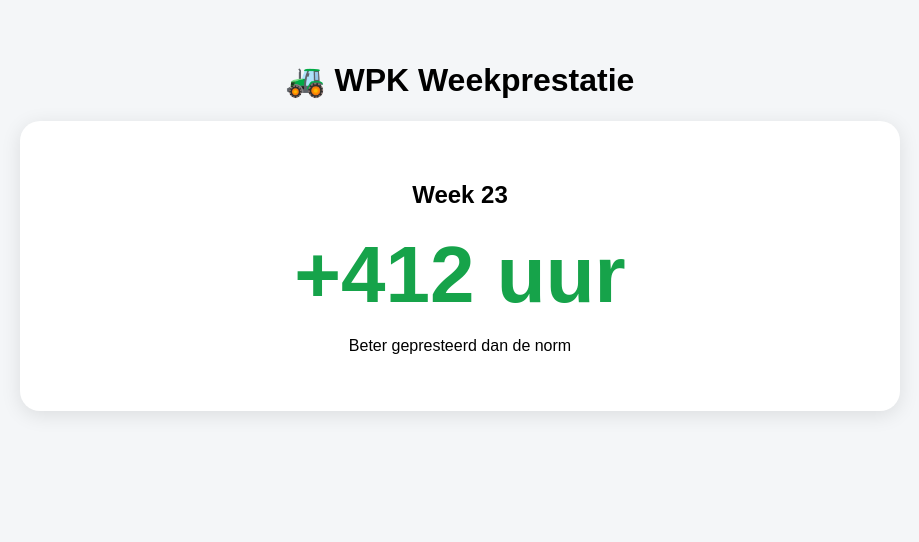
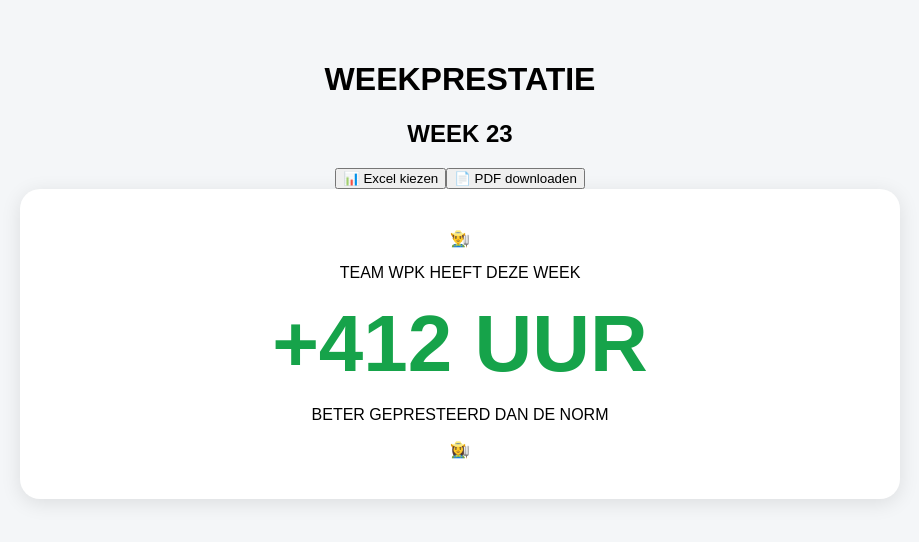
Before and after one commit to infoflorith-dev/wpk-weekprestatie, a React (Vite) app: page / in a window 1280 px wide. Shown: the top 542 px of the page, without its empty margins (180-1099 px from the left). Built offline with nearby package versions, Linux system fonts and the light colour scheme.

Commit message:
Update App.jsx

```diff
--- a/src/App.jsx
+++ b/src/App.jsx
@@ -1,12 +1,33 @@
 function App() {
   return (
     <div className="app">
-      <h1>🚜 WPK Weekprestatie</h1>
+      <div className="poster">
 
-      <div className="hero">
-        <h2>Week 23</h2>
-        <div className="score">+412 uur</div>
-        <p>Beter gepresteerd dan de norm</p>
+        <h1 className="title">WEEKPRESTATIE</h1>
+
+        <h2 className="week">WEEK 23</h2>
+
+        <div className="buttons">
+          <button>📊 Excel kiezen</button>
+          <button>📄 PDF downloaden</button>
+        </div>
+
+        <div className="hero">
+          <div className="worker">👨‍🌾</div>
+
+          <div className="hero-center">
+            <p>TEAM WPK HEEFT DEZE WEEK</p>
+
+            <div className="score">
+              +412 UUR
+            </div>
+
+            <p>BETER GEPRESTEERD DAN DE NORM</p>
+          </div>
+
+          <div className="worker">👩‍🌾</div>
+        </div>
+
       </div>
     </div>
   );
```
